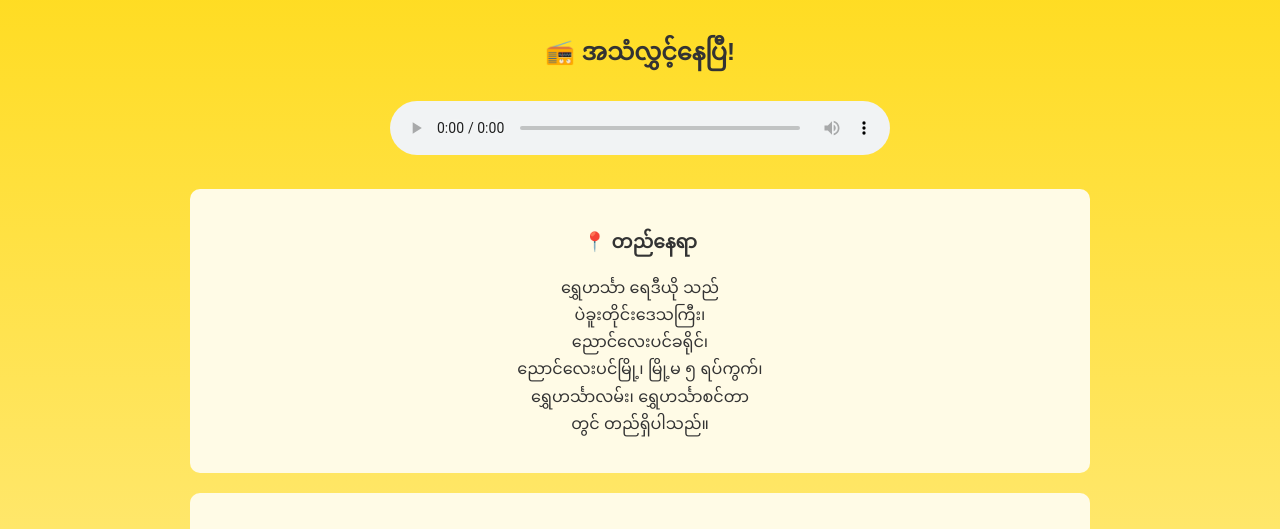
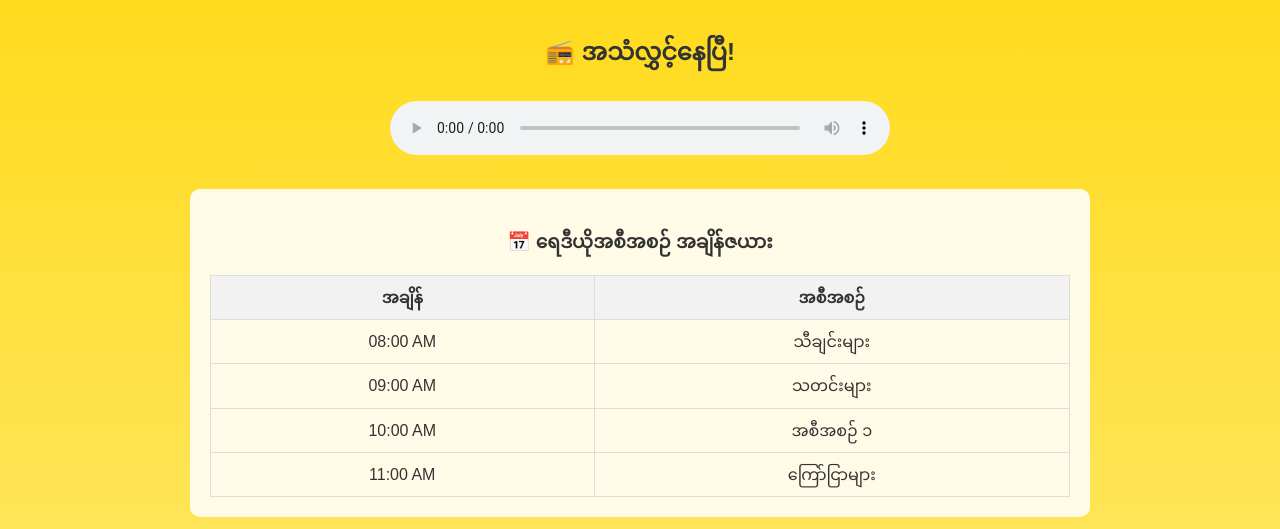
Before and after one commit to shwehinnthar/live, a plain HTML site: page index.html in a window 1280 px wide. Shown: the part 264-793 px from the top of the page. Drawn offline with Linux system fonts and the light colour scheme.

Commit message:
Update index.html

```diff
--- a/index.html
+++ b/index.html
@@ -27,13 +27,13 @@
     header h1 {
       margin: 0;
       font-size: 2em;
-color: white;
+      color: white;
     }
 
     header p {
       margin-top: 5px;
       font-size: 1.2em;
- color: #daa520;
+      color: #daa520;
     }
 
     .container {
@@ -59,7 +59,7 @@ color: white;
       border-radius: 8px;
     }
 
-    .info, .contact, .map, .social {
+    .info, .contact, .map, .social, .schedule {
       background-color: #fffbe6;
       padding: 20px;
       border-radius: 10px;
@@ -70,7 +70,8 @@ color: white;
     .dark-mode .info,
     .dark-mode .contact,
     .dark-mode .map,
-    .dark-mode .social {
+    .dark-mode .social,
+    .dark-mode .schedule {
       background-color: #222;
     }
 
@@ -106,6 +107,22 @@ color: white;
     .toggle-btn:hover {
       background: #000;
     }
+
+    table {
+      width: 100%;
+      border-collapse: collapse;
+      margin-top: 20px;
+    }
+
+    th, td {
+      border: 1px solid #ddd;
+      padding: 8px;
+      text-align: center;
+    }
+
+    th {
+      background-color: #f2f2f2;
+    }
   </style>
 </head>
 <body>
@@ -131,7 +148,32 @@ color: white;
         သင့် browser သည် audio player ကို မပံ့ပိုးပါ။
       </audio>
     </div>
-
+ <!-- 📅 Schedule Table -->
+    <div class="schedule">
+      <h3>📅 ရေဒီယိုအစီအစဉ် အချိန်ဇယား</h3>
+      <table>
+        <tr>
+          <th>အချိန်</th>
+          <th>အစီအစဉ်</th>
+        </tr>
+        <tr>
+          <td>08:00 AM</td>
+          <td>သီချင်းများ</td>
+        </tr>
+        <tr>
+          <td>09:00 AM</td>
+          <td>သတင်းများ</td>
+        </tr>
+        <tr>
+          <td>10:00 AM</td>
+          <td>အစီအစဉ် ၁</td>
+        </tr>
+        <tr>
+          <td>11:00 AM</td>
+          <td>ကြော်ငြာများ</td>
+        </tr>
+      </table>
+    </div>
     <!-- 📍 Location Info -->
     <div class="info">
       <h3>📍 တည်နေရာ</h3>
@@ -158,9 +200,9 @@ color: white;
     <div class="map">
       <h3>🌐 Google Map</h3>
       <iframe
-  src="https://www.google.com/maps/embed?pb=!1m18!1m12!1m3!1d152.23059666227097!2d96.7230058!3d17.9632234!2m3!1f0!2f0!3f0!3m2!1i1024!2i768!4f13.1!3m3!1m2!1s0x30c40b002efab0ad%3A0x5412241dc0cc1fc5!2sShwehinnthar%20Center!5e0!3m2!1sen!2smm!4v1722834745671!5m2!1sen!2smm"
-  width="100%" height="300" style="border:0;" allowfullscreen="" loading="lazy" referrerpolicy="no-referrer-when-downgrade">
-</iframe>
+        src="https://www.google.com/maps/embed?pb=!1m18!1m12!1m3!1d152.23059666227097!2d96.7230058!3d17.9632234!2m3!1f0!2f0!3f0!3m2!1i1024!2i768!4f13.1!3m3!1m2!1s0x30c40b002efab0ad%3A0x5412241dc0cc1fc5!2sShwehinnthar%20Center!5e0!3m2!1sen!2smm!4v1722834745671!5m2!1sen!2smm"
+        width="100%" height="300" style="border:0;" allowfullscreen="" loading="lazy" referrerpolicy="no-referrer-when-downgrade">
+      </iframe>
     </div>
 
     <!-- 📱 Social Media -->
```
